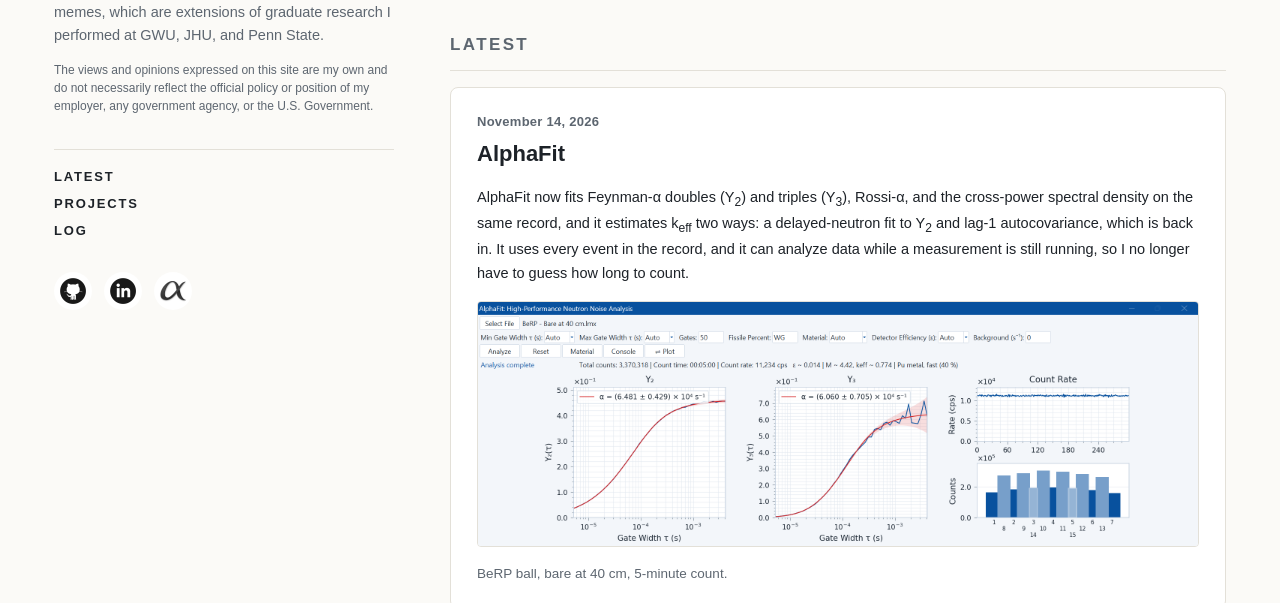
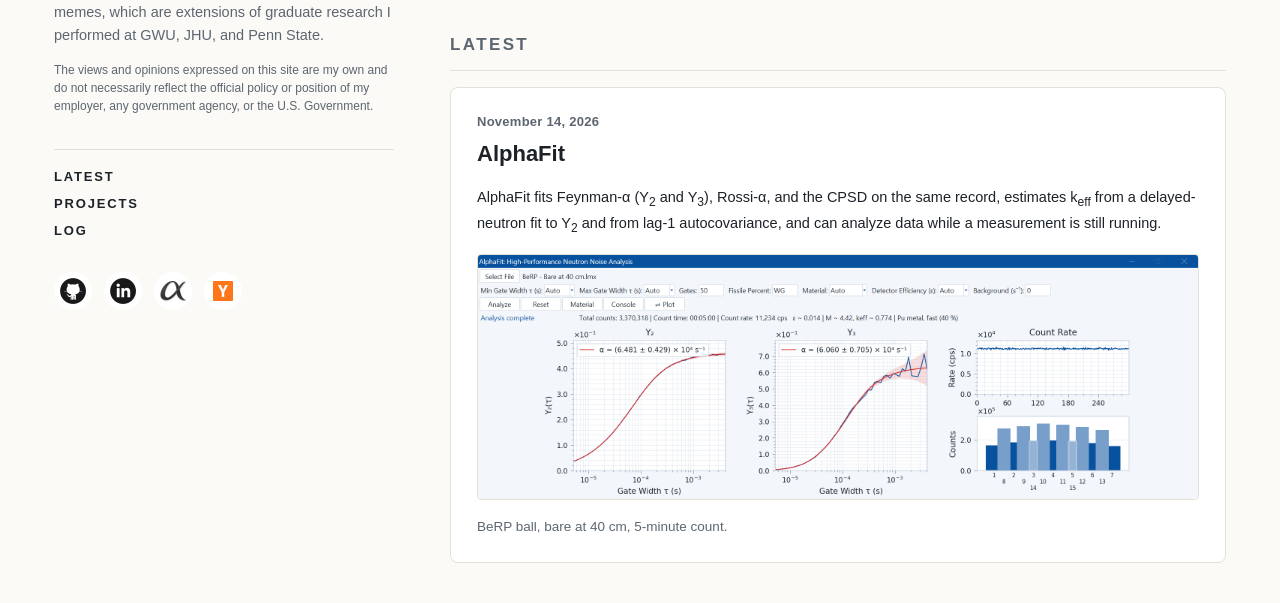
Before and after one commit to willzywiec/willzywiec.github.io, a plain HTML site: page index.html in a window 1280 px wide. Shown: the part 365-968 px from the top of the page. Drawn offline with Linux system fonts and the light colour scheme.

Commit message:
Muted Orbital autoplay, Hacker News link, shorter AlphaFit intro
Co-Authored-By: Claude Opus 5.5 <noreply@anthropic.com>

```diff
--- a/index.html
+++ b/index.html
@@ -106,13 +106,14 @@ html,body{overflow-x:hidden}
     <a href="https://github.com/willzywiec" target="_blank"><img src="images/github.png" alt="GitHub"></a>
     <a href="https://www.linkedin.com/in/william-zywiec-363812137/" target="_blank"><img src="images/linkedin.png" alt="LinkedIn"></a>
     <a href="https://github.com/alphanso-org/alphanso" target="_blank" title="ALPHANSO"><img src="images/alphanso_logo.png" alt="ALPHANSO"></a>
+    <a href="https://news.ycombinator.com/" target="_blank" title="Hacker News"><img src="images/hn.svg" alt="Hacker News"></a>
   </div>
 </aside>
 
 <main>
 
 <section id="listening">
-  <div class="video-box"><div class="video"><iframe src="https://www.youtube.com/embed/bV-hSgL1R74?autoplay=1" title="Orbital - Halcyon On and On" allow="accelerometer; autoplay; clipboard-write; encrypted-media; gyroscope; picture-in-picture; web-share" allowfullscreen></iframe></div></div>
+  <div class="video-box"><div class="video"><iframe src="https://www.youtube.com/embed/bV-hSgL1R74?autoplay=1&amp;mute=1&amp;playsinline=1" title="Orbital - Halcyon On and On" allow="accelerometer; autoplay; clipboard-write; encrypted-media; gyroscope; picture-in-picture; web-share" allowfullscreen></iframe></div></div>
 </section>
 
 <section id="latest">
@@ -120,7 +121,7 @@ html,body{overflow-x:hidden}
   <div class="feature">
     <div class="date">November 14, 2026</div>
     <h3>AlphaFit</h3>
-    <p>AlphaFit now fits Feynman-&alpha; doubles (Y<sub>2</sub>) and triples (Y<sub>3</sub>), Rossi-&alpha;, and the cross-power spectral density on the same record, and it estimates k<sub>eff</sub> two ways: a delayed-neutron fit to Y<sub>2</sub> and lag-1 autocovariance, which is back in. It uses every event in the record, and it can analyze data while a measurement is still running, so I no longer have to guess how long to count.</p>
+    <p>AlphaFit fits Feynman-&alpha; (Y<sub>2</sub> and Y<sub>3</sub>), Rossi-&alpha;, and the CPSD on the same record, estimates k<sub>eff</sub> from a delayed-neutron fit to Y<sub>2</sub> and from lag-1 autocovariance, and can analyze data while a measurement is still running.</p>
     <img src="images/alphafit_2026-11.png" alt="AlphaFit">
     <p class="cap">BeRP ball, bare at 40 cm, 5-minute count.</p>
   </div>
```
Also changed, not shown: images/hn.svg (added).
